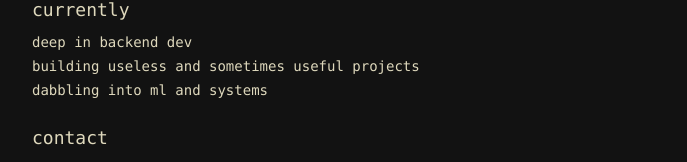
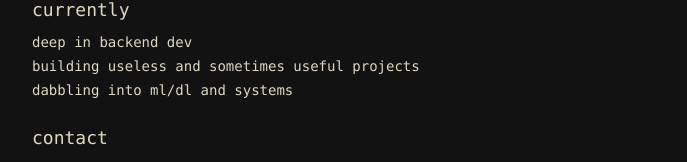
Before and after one commit to axdrsh/www, a Next.js app: page / in a window 1280 px wide. Shown: the part 746-908 px from the top of the page, without its empty margins (296-983 px from the left). Built offline with nearby package versions, Linux system fonts and the light colour scheme.

Commit message:
Update page.tsx

```diff
--- a/src/app/page.tsx
+++ b/src/app/page.tsx
@@ -45,7 +45,7 @@ export default function Page() {
         <ul className="space-y-1 text-sm">
           <li>deep in backend dev</li>
           <li>building useless and sometimes useful projects</li>
-          <li>dabbling into ml and systems</li>
+          <li>dabbling into ml/dl and systems</li>
         </ul>
       </div>
 
```
